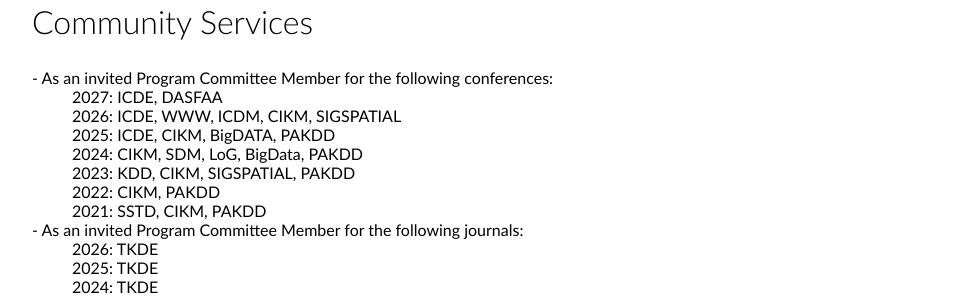
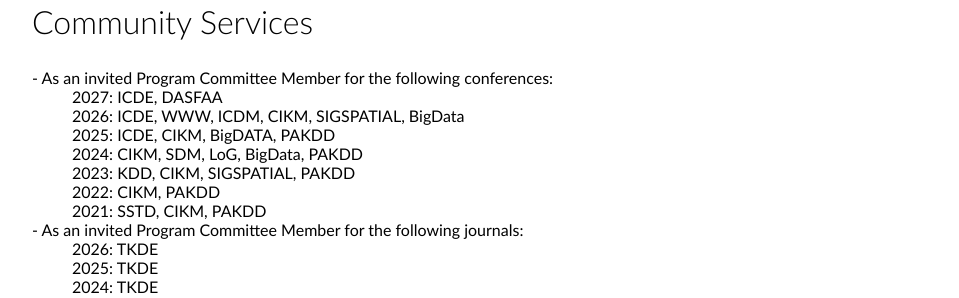
Before and after one commit to 2danlin/2danlin.github.io, a Jekyll site: the page built from index.html, in a window 1280 px wide. Shown: the part 1377-1675 px from the top of the page, without its empty margins (160-1119 px from the left). Built offline with Jekyll 4.4.1, drawn with Linux system fonts in a browser that asks for light colours.

Commit message:
Update index.html

```diff
--- a/index.html
+++ b/index.html
@@ -67,7 +67,7 @@
 	<dl>
 		<dt>- As an invited Program Committee Member for the following conferences:</dt>
 		<dd>2027: ICDE, DASFAA </dd>
-		<dd>2026: ICDE, WWW, ICDM, CIKM, SIGSPATIAL </dd>
+		<dd>2026: ICDE, WWW, ICDM, CIKM, SIGSPATIAL, BigData </dd>
 		<dd>2025: ICDE, CIKM, BigDATA, PAKDD  </dd>
 		<dd>2024: CIKM, SDM, LoG, BigData, PAKDD  </dd>
 		<dd>2023: KDD, CIKM, SIGSPATIAL, PAKDD</dd>
```
